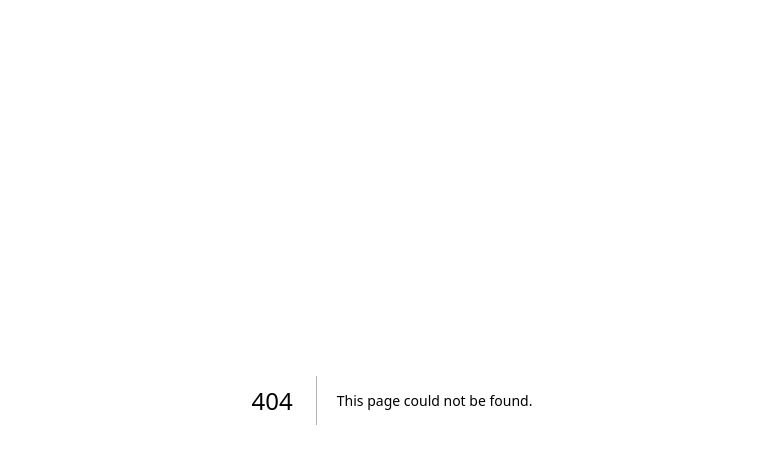
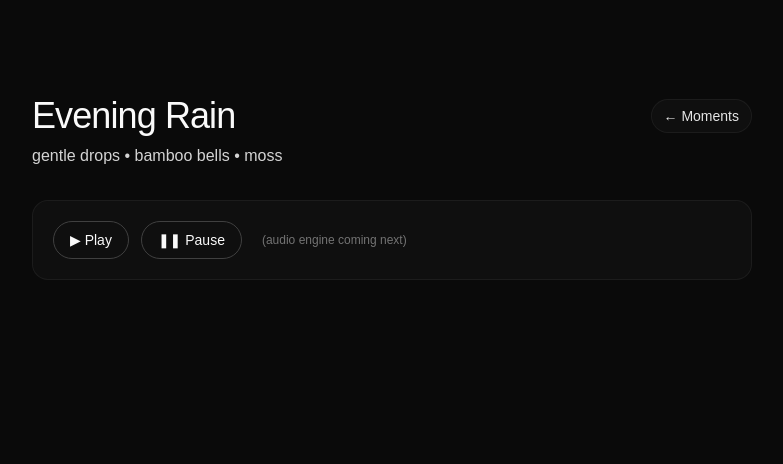
Before and after one commit to simonecontidev/nextjs-tropify-slow-sound, a Next.js app: page /play/evening-rain in a window 1280 px wide. Before the commit this address had no page. Shown: the top 464 px of the page, without its empty margins (248-1031 px from the left). Built offline with nearby package versions, Linux system fonts and the light colour scheme.

Commit message:
feat: add /play/[slug] route with placeholder player UI
Signed-off-by: simonecontidev <barriotropical@gmail.com>

```diff
--- a/src/app/page.tsx
+++ b/src/app/page.tsx
@@ -1,3 +1,4 @@
+import Link from "next/link";
 import Breathing from "@/components/Breathing";
 
 export default function Home() {
@@ -10,6 +11,15 @@ export default function Home() {
         <p className="mt-4 text-neutral-300">
           Enter. Breathe. Let sound grow slowly.
         </p>
+
+        <div className="mt-6">
+          <Link
+            href="/moment"
+            className="inline-flex items-center rounded-full border border-neutral-800/60 bg-neutral-900/40 px-4 py-2 text-sm text-neutral-200 hover:border-neutral-700"
+          >
+            Choose a Moment →
+          </Link>
+        </div>
       </section>
 
       <Breathing />
--- /dev/null
+++ b/src/app/play/[slug]/page.tsx
@@ -0,0 +1,69 @@
+import Link from "next/link";
+import { notFound } from "next/navigation";
+import { MOMENTS, getMoment, type Moment } from "@/data/moments";
+
+type Props = {
+  params: { slug: Moment["slug"] };
+};
+
+export async function generateStaticParams() {
+  return MOMENTS.map((m) => ({ slug: m.slug }));
+}
+
+export function generateMetadata({ params }: Props) {
+  const moment = getMoment(params.slug);
+  return {
+    title: moment
+      ? `${moment.title} — Tropify`
+      : "Tropify — The Slow Sound Garden",
+  };
+}
+
+export default function PlayPage({ params }: Props) {
+  const moment = getMoment(params.slug);
+  if (!moment) return notFound();
+
+  return (
+    <main className="min-h-screen bg-neutral-950 text-neutral-50">
+      <section className="mx-auto max-w-3xl px-6 pt-24">
+        <div className="flex items-center justify-between gap-4">
+          <h1 className="text-2xl md:text-4xl font-medium tracking-tight">
+            {moment.title}
+          </h1>
+          <Link
+            href="/moment"
+            className="rounded-full border border-neutral-800/60 bg-neutral-900/40 px-3 py-1.5 text-sm text-neutral-200 hover:border-neutral-700"
+          >
+            ← Moments
+          </Link>
+        </div>
+        <p className="mt-2 text-neutral-300">{moment.subtitle}</p>
+
+        {/* Placeholder player: i controlli verranno collegati all'audio engine */}
+        <div className="mt-8 rounded-2xl border border-neutral-800/60 bg-neutral-900/40 p-5">
+          <div className="flex items-center gap-3">
+            <button
+              className="rounded-full border border-neutral-700 px-4 py-2 text-sm hover:bg-neutral-800"
+              disabled
+              aria-disabled="true"
+              title="Coming soon"
+            >
+              ▶︎ Play
+            </button>
+            <button
+              className="rounded-full border border-neutral-700 px-4 py-2 text-sm hover:bg-neutral-800"
+              disabled
+              aria-disabled="true"
+              title="Coming soon"
+            >
+              ❚❚ Pause
+            </button>
+            <span className="ml-2 text-xs text-neutral-500">
+              (audio engine coming next)
+            </span>
+          </div>
+        </div>
+      </section>
+    </main>
+  );
+}
--- a/src/data/moments.ts
+++ b/src/data/moments.ts
@@ -26,3 +26,6 @@ export const MOMENTS: Moment[] = [
     subtitle: "night air • quiet chorus • stars",
   },
 ];
+
+export const getMoment = (slug: Moment["slug"]) =>
+  MOMENTS.find((m) => m.slug === slug);
```
